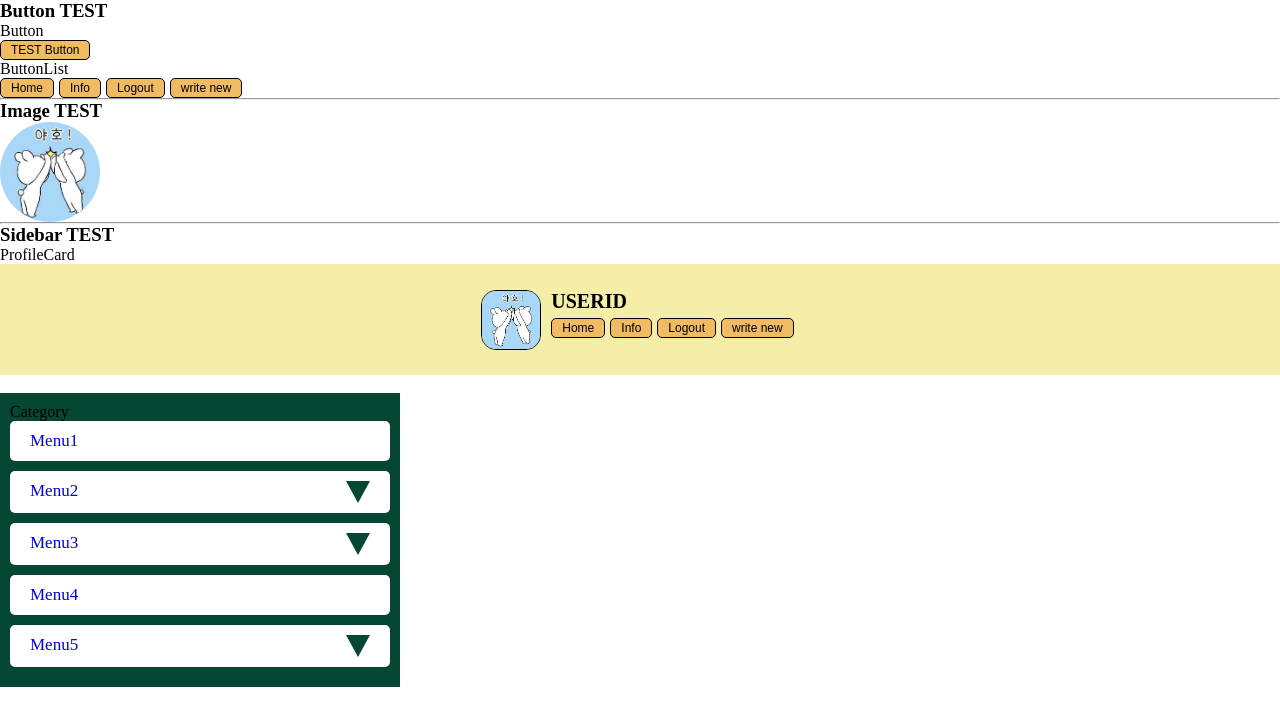
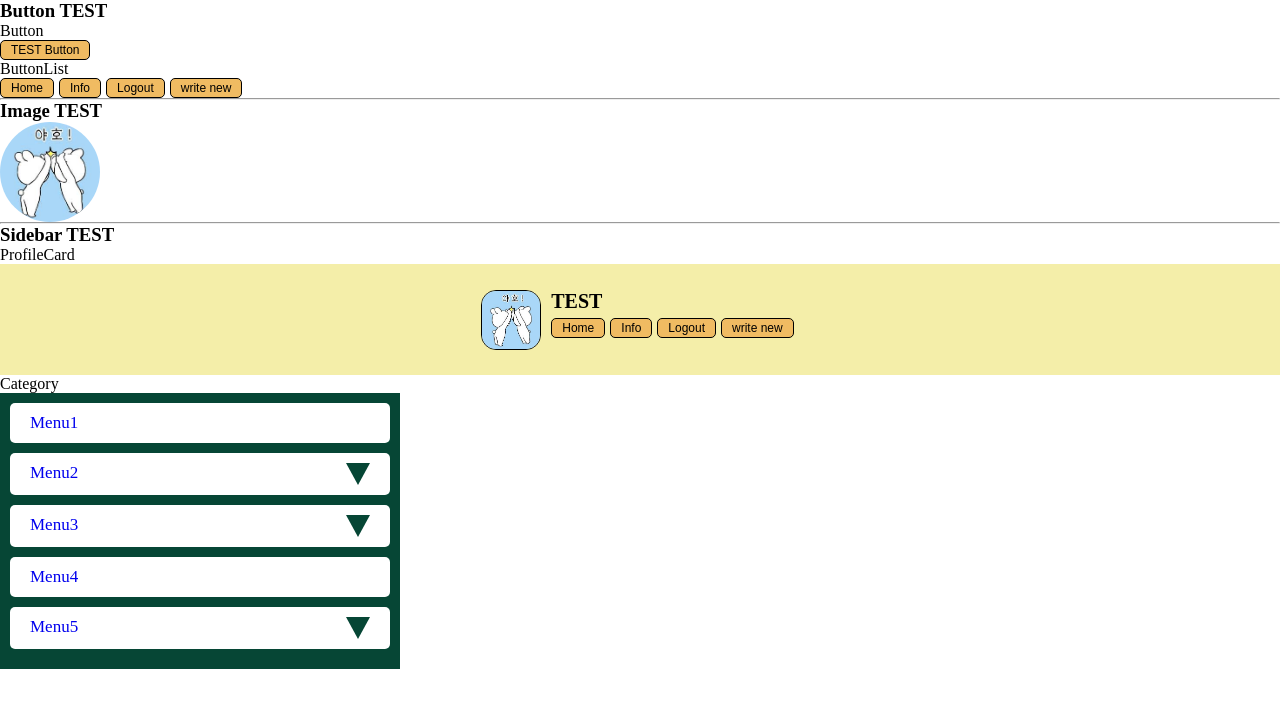
Before and after one commit to pridi0t/node-blog, a React (Create React App) app: page / in a window 1280 px wide. Shown: the top 726 px of the page. Built offline with nearby package versions, Linux system fonts and the light colour scheme.

Commit message:
feature: ProfileCard 컴포넌트가 인자를 받도록 수정, Test 수정

```diff
--- a/src/component/page/BlogPage.jsx
+++ b/src/component/page/BlogPage.jsx
@@ -1,5 +1,6 @@
 import React from "react";
 import styled from "styled-components";
+import { useNavigate } from "react-router-dom";
 
 import ProfileCard from "../sidebar/ProfileCard";
 import CategoryList from "../sidebar/CategoryList"
@@ -11,16 +12,41 @@ const Sidebar = styled.div`
     align-items: center;
     width: 370px;
     min-height: 100%;
-    box-sizing: border-box;
     padding: 150px 0px;
     background-color: #064635;
 `;
 
+const buttonList = [
+    {
+        name: "Home",
+        url: "/blog"
+    },
+    {
+        name: "Info",
+        url: "#"
+    },
+    {
+        name: "Logout",
+        url: "#"
+    },
+    {
+        name: "write new",
+        url: "/blog/post"
+    },
+];
+
 function BlogPage(props) {
+    const navigate = useNavigate();
+
     return (
         <>
             <Sidebar>
-                <ProfileCard />
+                <ProfileCard
+                    nickname={`USERID`}
+                    imageSrc={`/image/defaultProfile.png`}
+                    imageClick={() => navigate("/profile")}
+                    buttonList={buttonList}
+                />
                 <CategoryList
                     list={categoryData}
                 />
--- a/src/component/sidebar/ProfileCard.jsx
+++ b/src/component/sidebar/ProfileCard.jsx
@@ -1,5 +1,4 @@
 import React from "react";
-import { useNavigate } from "react-router-dom";
 import styled from "styled-components";
 
 import Image from "../ui/Image";
@@ -32,39 +31,20 @@ const UserId = styled.h3`
     font-size: 20px;
 `;
 
-const buttonList = [
-    {
-        name: "Home",
-        url: "/blog"
-    },
-    {
-        name: "Info",
-        url: "#"
-    },
-    {
-        name: "Logout",
-        url: "#"
-    },
-    {
-        name: "write new",
-        url: "/blog/post"
-    },
-];
-
 function ProfileCard(props) {
-    const navigate = useNavigate();
+    const { nickname, imageSrc, imageClick, buttonList } = props;
 
     return (
         <Wrapper>
             <ProfileCardImage>
                 <Image
-                    src={`/image/blog1.png`}
-                    onClick={() => navigate("/profile")}
+                    src={imageSrc}
+                    onClick={imageClick}
                 />
             </ProfileCardImage>
             <Content>
                 <div>
-                    <UserId>USERID</UserId>
+                    <UserId>{nickname}</UserId>
                     <ButtonList list={buttonList}/>
                 </div>
             </Content>
--- a/src/test/Test.jsx
+++ b/src/test/Test.jsx
@@ -1,19 +1,14 @@
 import React from "react";
 import { BrowserRouter } from "react-router-dom";
-import styled from "styled-components";
 
 import ButtonTest from "../test/component/ui/ButtonTest"
 import ImageTest from "../test/component/ui/ImageTest";
-import ProfileCard from "../component/sidebar/ProfileCard";
+import ProfileCardTest from "./component/sidebar/ProfileCardTest";
 import CategoryTest from "./component/sidebar/CategoryTest";
-
-const Wrapper = styled.div`
-    width: 400px;
-    padding: 10px;
-    background-color:#064635;
-`
+import BlogPage from "../component/page/BlogPage";
 
 function Test(props) {
+
     return (
         <BrowserRouter>
             <ButtonTest />
@@ -21,12 +16,9 @@ function Test(props) {
             <ImageTest />
             <hr/>
             <h3>Sidebar TEST</h3>
-            <p>ProfileCard</p>
-            <ProfileCard />
-            <br/>
-            <Wrapper>
-                <CategoryTest/>
-            </Wrapper>
+            <ProfileCardTest />
+            <CategoryTest/>
+            {/* <BlogPage /> */}
         </BrowserRouter>
     );
 }
--- a/src/test/component/sidebar/CategoryTest.jsx
+++ b/src/test/component/sidebar/CategoryTest.jsx
@@ -1,12 +1,20 @@
 import React from "react";
+import styled from "styled-components";
 
 import Category from "../../../component/sidebar/Category"
 import categoryData from "../../../data/categoryData.json";
+
+const Wrapper = styled.div`
+    width: 400px;
+    padding: 10px;
+    background-color:#064635;
+`
 
 function CategoryTest(props) {
     return (
         <>
             <p>Category</p>
+            <Wrapper>
                 {categoryData.map((item) => {
                     return (
                         <Category
@@ -16,6 +24,7 @@ function CategoryTest(props) {
                         />
                     );
                 })}
+            </Wrapper>
         </>
     );
 }
--- /dev/null
+++ b/src/test/component/sidebar/ProfileCardTest.jsx
@@ -0,0 +1,41 @@
+import React from "react";
+import { useNavigate } from "react-router-dom";
+
+import ProfileCard from "../../../component/sidebar/ProfileCard";
+
+const buttonList = [
+    {
+        name: "Home",
+        url: "/home"
+    },
+    {
+        name: "Info",
+        url: "/info"
+    },
+    {
+        name: "Logout",
+        url: "/logout"
+    },
+    {
+        name: "write new",
+        url: "/write-new"
+    },
+];
+
+function ProfileCardTest(props) {
+    const navigate = useNavigate();
+
+    return (
+        <>
+            <p>ProfileCard</p>
+            <ProfileCard
+                nickname={`TEST`}
+                imageSrc={`/image/defaultProfile.png`}
+                imageClick={() => navigate("/profile")}
+                buttonList={buttonList}
+            />
+        </>
+    );
+}
+
+export default ProfileCardTest;
--- a/src/test/component/ui/ImageTest.jsx
+++ b/src/test/component/ui/ImageTest.jsx
@@ -16,7 +16,7 @@ function ImageTest(props) {
             <h3>Image TEST</h3>
             <TestImage>
                 <Image
-                    src={`/image/blog1.png`}
+                    src={`/image/defaultProfile.png`}
                     onClick={() => console.log("image click")}
                 />
             </TestImage>
```
Also changed, not shown: public/image/defaultProfile.png (renamed from public/image/blog1.png). Lines whose indentation alone changed are shown as unchanged.
